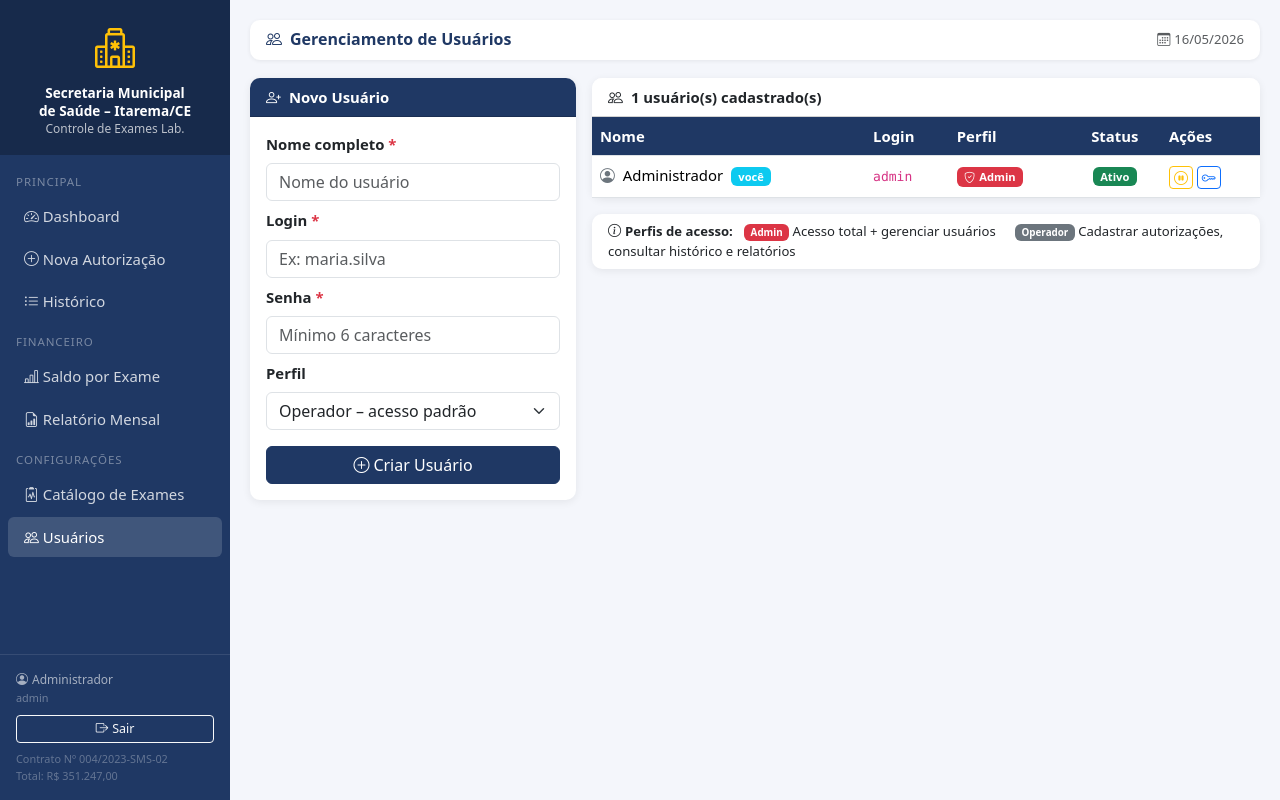
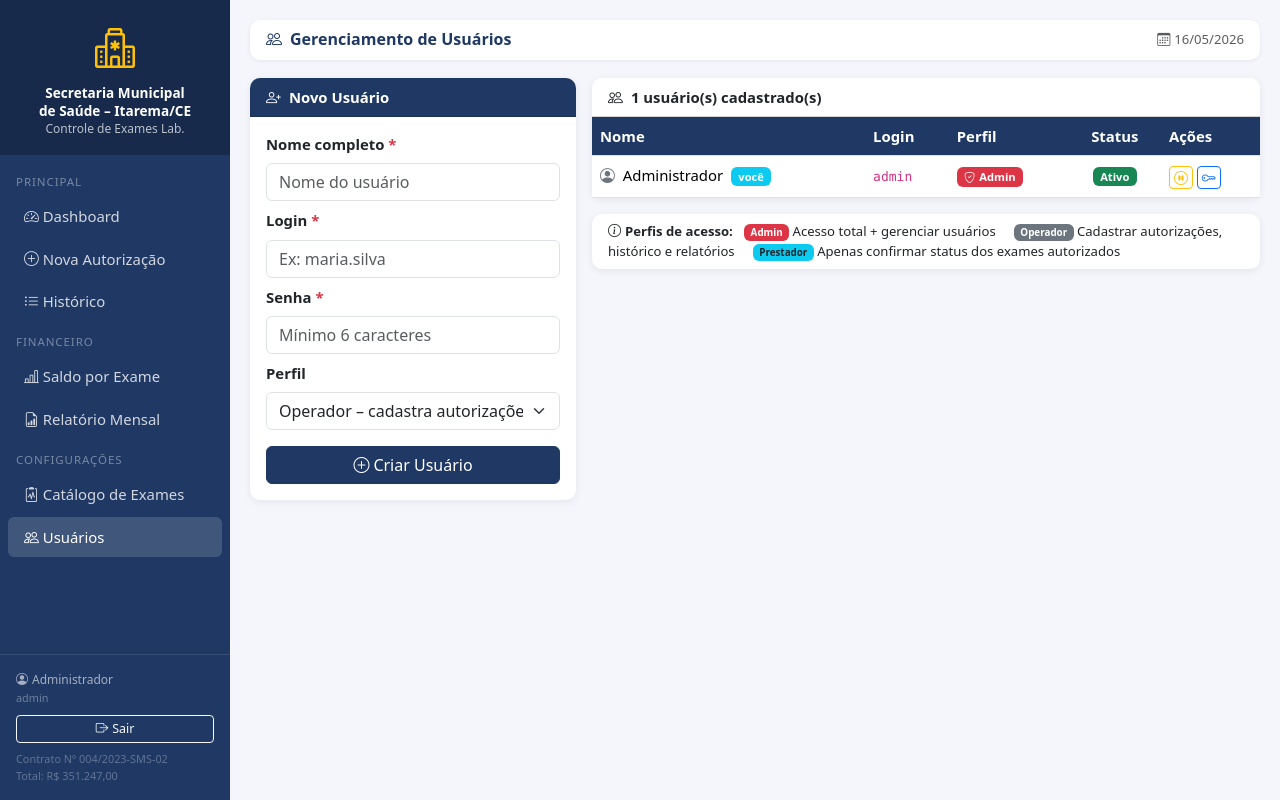
Before and after one commit to acconsultoriaemsaude2025-bit/EXAMES-AB-PACHECO, a Flask app: page /usuarios in a window 1280 px wide. Run offline with Flask 3, Linux system fonts and the light colour scheme; a user stored in the database is signed in; data comes from the database, SQL or seed files in the repository.

Commit message:
Perfil prestador - confirmacao de exames

```diff
--- a/itarema_web/app.py
+++ b/itarema_web/app.py
@@ -450,9 +450,43 @@ def dashboard():
                            total_aut=total_aut, status_data=status_data, ultimas=ultimas,
                            ano=ano, meses_labels=meses_labels, meses_valores=meses_valores)
 
+@app.route("/confirmar", methods=["GET","POST"])
+@login_required
+def confirmar_exames():
+    # Prestador só acessa esta rota; admin/operador também podem ver
+    if request.method == "POST":
+        id_aut     = request.form.get("id")
+        novo_status = request.form.get("status","").strip()
+        if novo_status in ("REALIZADO","PENDENTE","CANCELADO"):
+            db = get_db()
+            db.execute("UPDATE autorizacoes SET status=? WHERE id=?", (novo_status, id_aut))
+            db.commit(); db.close()
+            flash(f"✅ Status atualizado para {novo_status}!", "success")
+        return redirect(url_for("confirmar_exames",
+                                paciente=request.args.get("paciente",""),
+                                mes=request.args.get("mes",""),
+                                exame=request.args.get("exame","")))
+    db  = get_db()
+    pac   = request.args.get("paciente","")
+    mes   = request.args.get("mes","")
+    exame = request.args.get("exame","")
+    q  = "SELECT * FROM autorizacoes WHERE 1=1"
+    p  = []
+    if pac:   q += " AND nome_paciente LIKE ?";   p.append(f"%{pac}%")
+    if mes:   q += " AND strftime('%m',data_autorizacao)=?"; p.append(mes.zfill(2))
+    if exame: q += " AND (descricao_exame LIKE ? OR codigo_exame LIKE ?)"; p += [f"%{exame}%"]*2
+    q += " ORDER BY data_autorizacao DESC, id DESC"
+    rows = db.execute(q, p).fetchall()
+    db.close()
+    return render_template("confirmar.html", rows=rows,
+                           filtros={"paciente":pac,"mes":mes,"exame":exame})
+
 @app.route("/autorizacao", methods=["GET","POST"])
 @login_required
 def autorizacao():
+    if session.get("usuario_perfil") == "prestador":
+        flash("⛔ Acesso não permitido para o perfil Prestador.", "danger")
+        return redirect(url_for("confirmar_exames"))
     db = get_db()
     exames = db.execute("SELECT codigo, descricao, valor_unitario, quantidade_contratada FROM exames ORDER BY descricao").fetchall()
     if request.method == "POST":
@@ -663,6 +697,9 @@ def saldo_exames():
 @app.route("/exames", methods=["GET","POST"])
 @login_required
 def exames():
+    if session.get("usuario_perfil") == "prestador":
+        flash("⛔ Acesso não permitido para o perfil Prestador.", "danger")
+        return redirect(url_for("confirmar_exames"))
     db = get_db()
     if request.method == "POST":
         acao = request.form.get("acao")
--- a/itarema_web/templates/base.html
+++ b/itarema_web/templates/base.html
@@ -108,6 +108,14 @@
     </span>
   </div>
   <div class="flex-grow-1 py-2">
+    {% if session.usuario_perfil == 'prestador' %}
+    <!-- MENU PRESTADOR -->
+    <div class="section-label">Prestador</div>
+    <a href="{{ url_for('confirmar_exames') }}" class="nav-link {% if request.endpoint=='confirmar_exames' %}active{% endif %}">
+      <i class="bi bi-check2-square"></i> Confirmar Exames
+    </a>
+    {% else %}
+    <!-- MENU ADMIN / OPERADOR -->
     <div class="section-label">Principal</div>
     <a href="{{ url_for('dashboard') }}" class="nav-link {% if request.endpoint=='dashboard' %}active{% endif %}">
       <i class="bi bi-speedometer2"></i> Dashboard
@@ -133,6 +141,7 @@
     <a href="{{ url_for('usuarios') }}" class="nav-link {% if request.endpoint=='usuarios' %}active{% endif %}">
       <i class="bi bi-people"></i> Usuários
     </a>
+    {% endif %}
     {% endif %}
   </div>
   <div class="p-3" style="border-top:1px solid rgba(255,255,255,.1)">
--- a/itarema_web/templates/usuarios.html
+++ b/itarema_web/templates/usuarios.html
@@ -29,7 +29,8 @@
           <div class="mb-3">
             <label class="form-label fw-semibold">Perfil</label>
             <select name="perfil" class="form-select">
-              <option value="operador">Operador – acesso padrão</option>
+              <option value="operador">Operador – cadastra autorizações</option>
+              <option value="prestador">Prestador – confirma exames</option>
               <option value="admin">Administrador – acesso total</option>
             </select>
           </div>
@@ -69,6 +70,8 @@
               <td>
                 {% if u.perfil == 'admin' %}
                   <span class="badge bg-danger"><i class="bi bi-shield-check me-1"></i>Admin</span>
+                {% elif u.perfil == 'prestador' %}
+                  <span class="badge bg-info text-dark"><i class="bi bi-building-check me-1"></i>Prestador</span>
                 {% else %}
                   <span class="badge bg-secondary">Operador</span>
                 {% endif %}
@@ -118,8 +121,9 @@
     <div class="card mt-3">
       <div class="card-body py-2" style="font-size:.82rem">
         <strong><i class="bi bi-info-circle me-1"></i>Perfis de acesso:</strong>
-        <span class="badge bg-danger ms-2">Admin</span> Acesso total + gerenciar usuários
-        <span class="badge bg-secondary ms-3">Operador</span> Cadastrar autorizações, consultar histórico e relatórios
+        <span class="badge bg-danger ms-2">Admin</span> Acesso total + gerenciar usuários &nbsp;
+        <span class="badge bg-secondary ms-2">Operador</span> Cadastrar autorizações, histórico e relatórios &nbsp;
+        <span class="badge bg-info text-dark ms-2">Prestador</span> Apenas confirmar status dos exames autorizados
       </div>
     </div>
   </div>
```
Also changed, not shown: itarema_web/templates/confirmar.html (added, +101 -0 lines).
